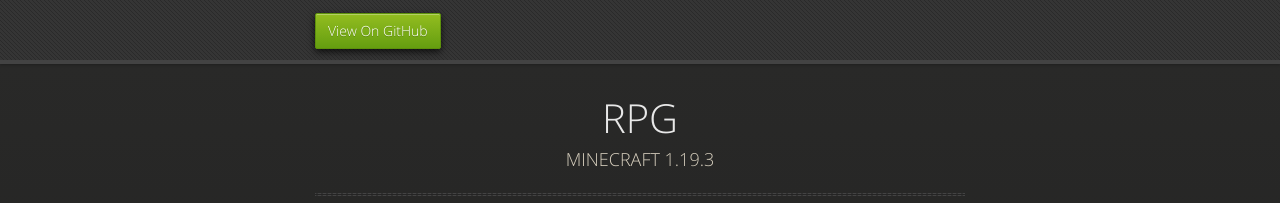
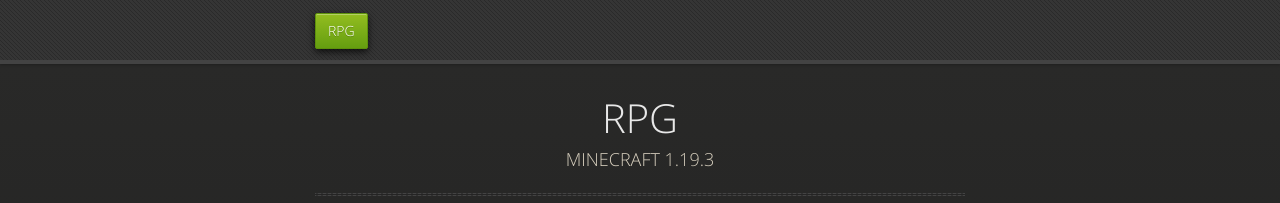
Before and after one commit to Y99U/SITE_MINECRAFT, a Jekyll site: the page built from index.md, in a window 1280 px wide. Shown: the top 203 px of the page. Built offline with Jekyll 4.4.1, drawn with Linux system fonts in a browser that asks for light colours.

Commit message:
Update default.html

```diff
--- a/_layouts/default.html
+++ b/_layouts/default.html
@@ -21,7 +21,7 @@
       <div id="header">
         <nav>
           <ul>
-            <li class="fork"><a href="{{ site.github.repository_url }}">View On GitHub</a></li>
+            <li class="fork"><a href="{{ site.github.repository_url }}">RPG</a></li>
             {% if site.show_downloads %}
               <li class="downloads"><a href="{{ site.github.zip_url }}">ZIP</a></li>
               <li class="downloads"><a href="{{ site.github.tar_url }}">TAR</a></li>
```
